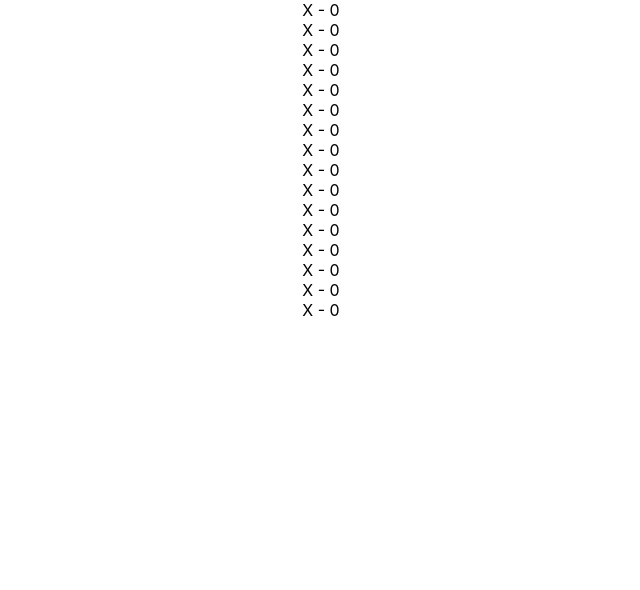
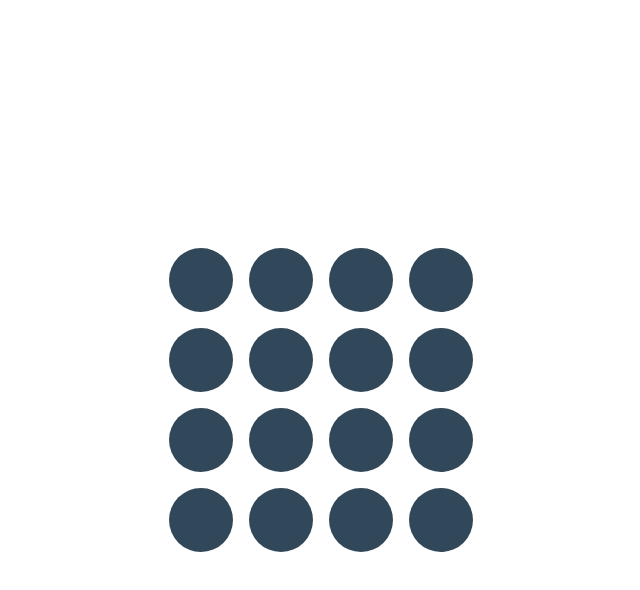
Before and after one commit to eliasjuanpablo/memory-game, a React (Create React App) app: page / in a window 1280 px wide. Shown: the top 590 px of the page, without its empty margins (319-959 px from the left). Built offline with nearby package versions, Linux system fonts and the light colour scheme.

Commit message:
add basic styles

```diff
--- a/src/App.css
+++ b/src/App.css
@@ -1,38 +1,13 @@
-.App {
-  text-align: center;
+.wrapper {
+  display: flex;
+  align-items: center;
+  justify-content: center;
+  height: 100vh;
 }
 
-.App-logo {
-  height: 40vmin;
-  pointer-events: none;
+.grid {
+  display: grid;
+  grid-template-columns: repeat(4, 1fr);
+  grid-template-rows: repeat(4, 1fr);
+  gap: 1em;
 }
-
-@media (prefers-reduced-motion: no-preference) {
-  .App-logo {
-    animation: App-logo-spin infinite 20s linear;
-  }
-}
-
-.App-header {
-  background-color: #282c34;
-  min-height: 100vh;
-  display: flex;
-  flex-direction: column;
-  align-items: center;
-  justify-content: center;
-  font-size: calc(10px + 2vmin);
-  color: white;
-}
-
-.App-link {
-  color: #61dafb;
-}
-
-@keyframes App-logo-spin {
-  from {
-    transform: rotate(0deg);
-  }
-  to {
-    transform: rotate(360deg);
-  }
-}
--- a/src/App.tsx
+++ b/src/App.tsx
@@ -9,7 +9,8 @@ function App() {
   } = useGameManager();
 
   return (
-    <div className="App">
+    <div className="wrapper">
+      <div className="grid">
         {cells.map((c, index) => (
           <Cell
             key={index}
@@ -20,6 +21,7 @@ function App() {
           />
         ))}
       </div>
+    </div>
   );
 }
 
--- /dev/null
+++ b/src/components/Cell.css
@@ -0,0 +1,13 @@
+.cell {
+  background: #31485a;
+  height: 2em;
+  width: 2em;
+  border-radius: 50%;
+  display: flex;
+  justify-content: center;
+  align-items: center;
+  color: white;
+  font-size: 2em;
+
+  transition: background-color 0.5s ease;
+}
--- a/src/components/Cell.tsx
+++ b/src/components/Cell.tsx
@@ -1,9 +1,17 @@
 import { CellStatus, ICell } from "../types";
+import "./Cell.css";
 
 type CellProps = ICell & { onClick: Function };
 
 export default function Cell(props: CellProps) {
   const { value, onClick, status } = props;
+  let style: React.CSSProperties = {};
+  if (status === CellStatus.Selected) {
+    style.background = "#fea112";
+  }
+  if (status === CellStatus.Revealed) {
+    style.background = "#bbceda";
+  }
 
   const isVisible = [CellStatus.Revealed, CellStatus.Selected].includes(status);
   return (
@@ -12,8 +20,9 @@ export default function Cell(props: CellProps) {
       onClick={() => {
         onClick();
       }}
+      style={style}
     >
-      {isVisible ? value : "X"} - {status.toString()}
+      {isVisible && value}
     </div>
   );
 }
```
Lines whose indentation alone changed are shown as unchanged.
